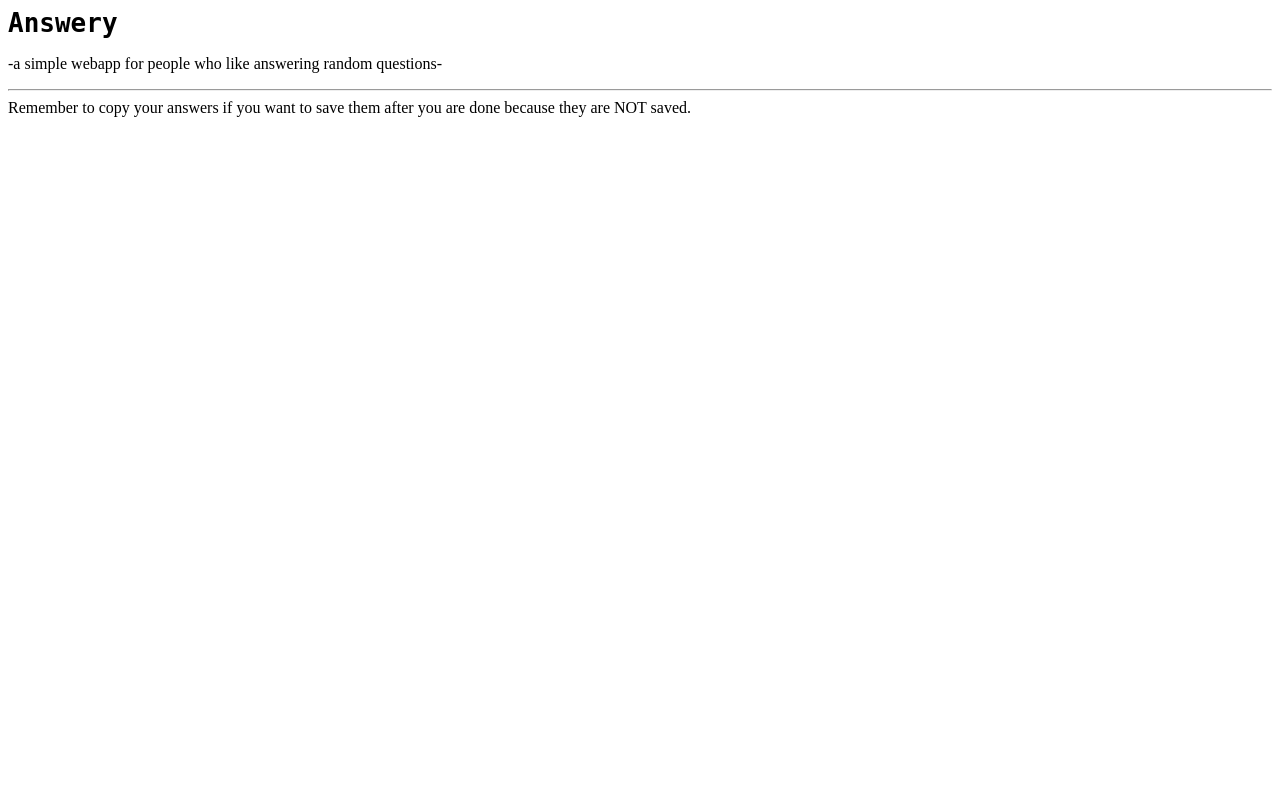
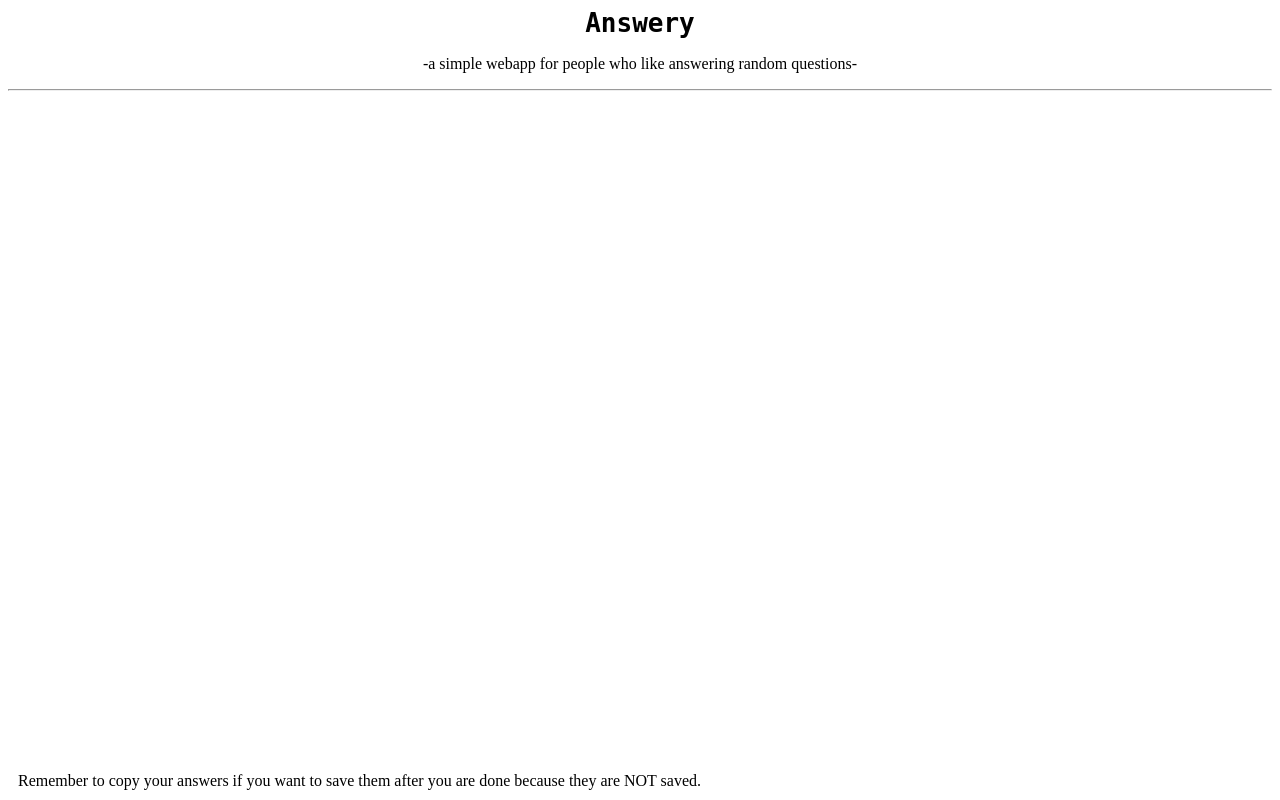
Before and after one commit to DeveloperACE/Answery, a PHP site: page / in a window 1280 px wide. Run offline with PHP 8.4, Linux system fonts and the light colour scheme.

Commit message:
Fix title and footer

```diff
--- a/index.php
+++ b/index.php
@@ -6,7 +6,7 @@
 </head>
 <body>
 <h1>Answery</h1>
-<p>-a simple webapp for people who like answering random questions-</p>
+<p id="subtitle">-a simple webapp for people who like answering random questions-</p>
 <hr>
 
 <?php
@@ -18,6 +18,8 @@
 
 
  ?>
- Remember to copy your answers if you want to save them after you are done because they are NOT saved.
+    <footer>
+        Remember to copy your answers if you want to save them after you are done because they are NOT saved.
+    </footer>
 </body>
 </html>
--- a/style.css
+++ b/style.css
@@ -1,3 +1,14 @@
 h1 {
     font-family: monospace;
+    text-align: center;
 }
+#subtitle {
+    text-align: center;
+}
+
+
+footer {
+    position: absolute;
+    bottom: 0px;
+    padding: 10px;
+}
```
